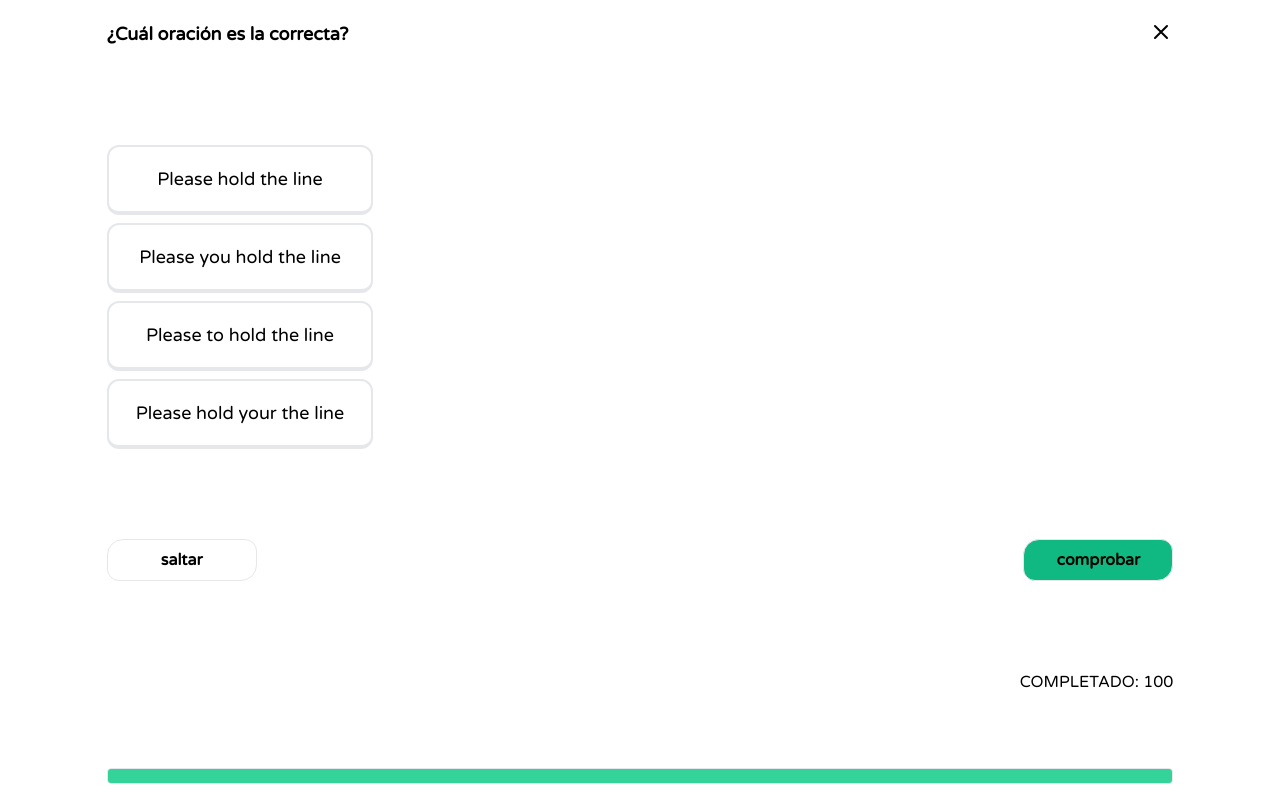
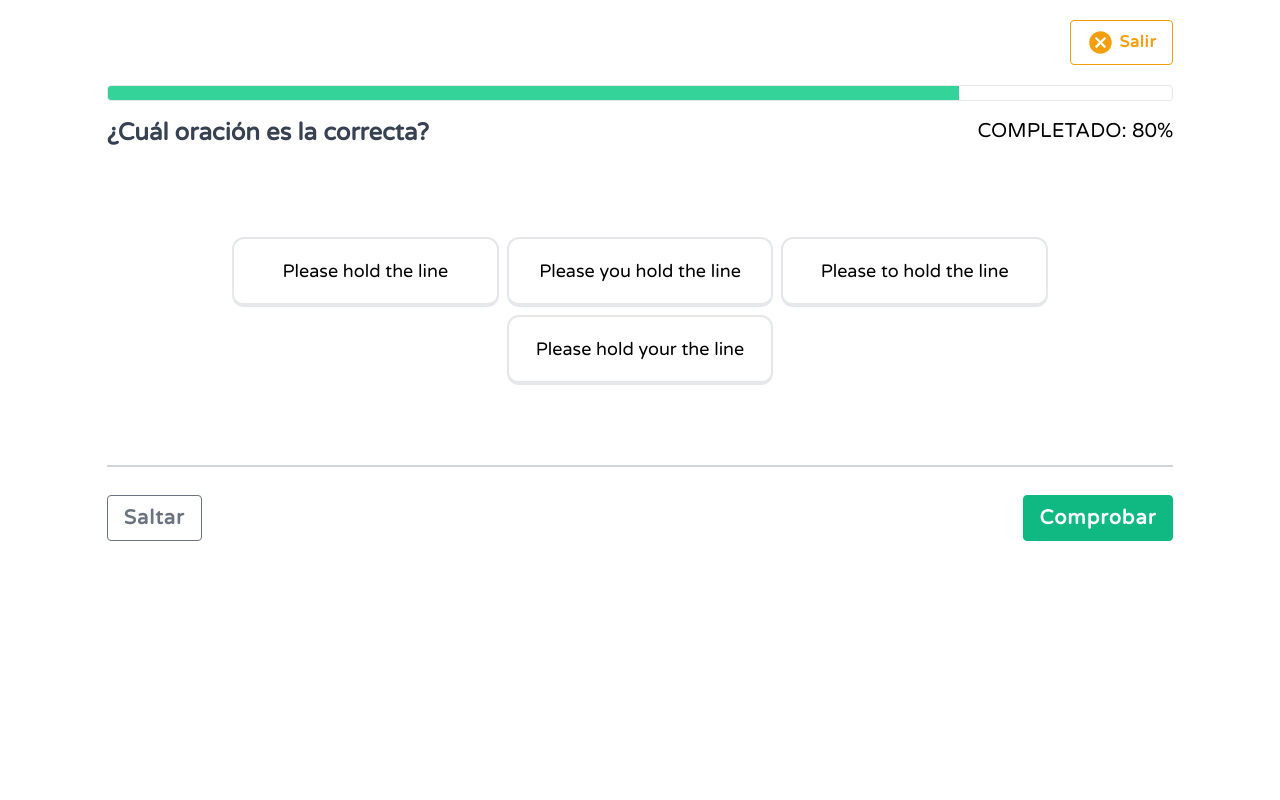
Before and after one commit to dvelez3815/eLearningUTMFCI, a React (Create React App) app: page /modulo/1/grammar/2 in a window 1280 px wide. Built offline with nearby package versions, Linux system fonts and the light colour scheme.

Commit message:
grammar 2

```diff
--- a/src/components/pages/ejercicios/Emparejar.js
+++ b/src/components/pages/ejercicios/Emparejar.js
@@ -1,132 +1,155 @@
-import React, { createRef, useRef, useState } from 'react'
-import { useHistory } from 'react-router-dom';
+import React, { createRef, useRef, useState } from "react";
+import { useHistory } from "react-router-dom";
+import { mostrarAlertaError, mostrarAlertaExito } from "../../Alert/Alerts";
+import CancelIcon from "@material-ui/icons/Cancel";
 
 export const Emparejar = () => {
-
   const history = useHistory();
 
   let datos = {
-        total_completado:80,
-        ejercicios:[
+    total_completado: 80,
+    ejercicios: [
       {
-            id:1,
-            item: ["Please hold the line",'____________'],
-            respuesta: "library"
+        id: 1,
+        item: ["Please hold the line", "____________"],
+        respuesta: "library",
       },
       {
-            id:2,
-            item: ["Please you hold the line",'____________'],
-            respuesta: "pizza"
-          },{
-            id:3,
-            item: ["Please to hold the line",'____________'],
-            respuesta: "bank"
+        id: 2,
+        item: ["Please you hold the line", "____________"],
+        respuesta: "pizza",
       },
       {
-            id:4,
-            item: ["Please hold your the line",'____________'],
-            respuesta: "library"
+        id: 3,
+        item: ["Please to hold the line", "____________"],
+        respuesta: "bank",
+      },
+      {
+        id: 4,
+        item: ["Please hold your the line", "____________"],
+        respuesta: "library",
       },
     ],
   };
 
-
-    const imagesRef = useRef([...Array(datos.ejercicios.length)].map(() => createRef()));
+  const imagesRef = useRef(
+    [...Array(datos.ejercicios.length)].map(() => createRef())
+  );
 
   const [marcado, setMarcado] = useState(false);
-  const marcar = (imagenRef)=>{
+  const marcar = (imagenRef) => {
     try {
       //borrar todas las otras referencias
-      (imagesRef.current.forEach(ref => {
-        (ref.current.classList.contains("activado"))&&ref.current.classList.remove("activado");
-        (imagenRef.current.setAttribute("aria-checked", "false"));
-      }))
+      imagesRef.current.forEach((ref) => {
+        ref.current.classList.contains("activado") &&
+          ref.current.classList.remove("activado");
+        imagenRef.current.setAttribute("aria-checked", "false");
+      });
 
       imagenRef.current.classList.toggle("activado");
-      (imagenRef.current.setAttribute("aria-checked", "true"));
+      imagenRef.current.setAttribute("aria-checked", "true");
     } catch (error) {
       console.log(error);
     }
-  }
+  };
 
   return (
-        <div className="container m-auto p-auto w-10/12 flex flex-col h-screen justify-between ">
-          <div className="flex justify-between py-5">
-            <h2>
-              <span>
-                <p className="text-lg font-bold	">¿Cuál oración es la correcta?</p>
-              </span>
-            </h2>
-            <div>
-              <button onClick={()=>history.push('/dashboard')}>
-                <svg
-                  xmlns="http://www.w3.org/2000/svg"
-                  className="h-6 w-6"
-                  fill="none"
-                  viewBox="0 0 24 24"
-                  stroke="currentColor"
+    <div className="container m-auto p-auto   w-10/12">
+      <div className="flex justify-between">
+        <div></div>
+        <div className="order-last my-3 ">
+          <button
+            onClick={() => history.push("/dashboard")}
+            className="bg-transparent tracking-wider  my-2 text-yellow-500 font-semibold hover:text-yellow-400 py-2 px-4 border border-yellow-500 hover:border-yellow-500 rounded"
           >
-                  <path
-                    strokeLinecap="round"
-                    strokeLinejoin="round"
-                    strokeWidth={2}
-                    d="M6 18L18 6M6 6l12 12"
-                  />
-                </svg>
+            <CancelIcon style={{ fontSize: 27 }} /> Salir
           </button>
         </div>
       </div>
-          <div className="flex flex-col flex-wrap gap-2 mb-4" aria-label="choice" role="radiogroup">
-          {datos.ejercicios.map((ejercicio, index)=>{
-          return(<GrammarImage key={index} src={'https://d2pur3iezf4d1j.cloudfront.net/images/18a521f1507cb86689faa5b2e8277703'} alt={"agua"} nombre={"agua"} marcar={marcar} myref={imagesRef.current[index]} data={datos.ejercicios[index]}/>)
+
+      <div className="overflow-hidden h-2 mb-2 text-xs flex rounded bg-amber-200 h-4 border">
+        <div
+          style={{ width: `${datos.total_completado}%` }}
+          className="shadow-none flex flex-col text-center whitespace-nowrap text-white justify-center bg-green-400"
+        ></div>
+      </div>
+      <div className="flex justify-between py-2">
+        <h2>
+          <span>
+            <p className="text-2xl font-bold	text-gray-700">
+              ¿Cuál oración es la correcta?
+            </p>
+          </span>
+        </h2>
+        <div className="order-last text-xl">
+          <p>COMPLETADO: {`${datos.total_completado}%`}</p>
+        </div>
+      </div>
+      <div
+        className="flex flex-wrap items-center justify-center  	gap-2 my-20"
+        aria-label="choice"
+        role="radiogroup"
+      >
+        {datos.ejercicios.map((ejercicio, index) => {
+          return (
+            <GrammarImage
+              key={index}
+              src={
+                "https://d2pur3iezf4d1j.cloudfront.net/images/18a521f1507cb86689faa5b2e8277703"
               }
-        )}
+              alt={"agua"}
+              nombre={"agua"}
+              marcar={marcar}
+              myref={imagesRef.current[index]}
+              data={datos.ejercicios[index]}
+            />
+          );
+        })}
+      </div>
 
-        </div>
+      <div className="shadow-md border border-gray-300 my-5 w-full"></div>
       <div className="flex justify-between flex-col sm:flex-row">
         <div className="mb-4">
-              <button className="btn-exercise" disabled={false} onClick={()=>console.log("hola")}>
-                <span>
-                  <p>saltar</p>
-                </span>
+          <button
+            disabled={false}
+            onClick={() => console.log("hola")}
+            className="bg-transparent text-xl tracking-wider  my-2 text-gray-500 font-semibold hover:text-gray-400 py-2 px-4 border border-gray-500 hover:border-gray-500 rounded"
+          >
+            Saltar
           </button>
         </div>
-
         <div className="mb-4">
-            <button className="bg-green-500 hover:bg-green-700 btn-exercise">
+          <button
+            className=" text-xl tracking-wider  my-2 text-white bg-green-500 font-semibold  hover:bg-green-400 py-2 px-4 capitalize border border-green-500 hover:border-green-600 rounded "
+            onClick={() => mostrarAlertaError()}
+          >
             <span>
               <p>comprobar</p>
             </span>
           </button>
         </div>
       </div>
-          <div className="flex justify-between">
-            <div></div>
-            <div className="order-last">
-              <p>COMPLETADO: {100}</p>
-            </div>
-          </div>
-
-          <div className="overflow-hidden h-2 mb-4 text-xs flex rounded bg-amber-200 h-4 border">
-            <div
-              style={{ width: "100%" }}
-              className="shadow-none flex flex-col text-center whitespace-nowrap text-white justify-center bg-green-400"
-            ></div>
-          </div>
     </div>
   );
-}
-
-const GrammarImage = (props)=>{
+};
+const GrammarImage = (props) => {
   console.log(props);
-    return(
-      <div  style={{height: "70px"}} className="flex flex-col w-1/4 center-items justify-center flex-wrap cardCheck" aria-checked="false" role="radio" tabIndex="-1" ref={props.myref}>
-        <button        onClick={()=>{
+  return (
+    <div
+      style={{ height: "70px" }}
+      className="flex flex-col w-1/4 center-items justify-center flex-wrap cardCheck"
+      aria-checked="false"
+      role="radio"
+      tabIndex="-1"
+      ref={props.myref}
+    >
+      <button
+        onClick={() => {
           props.marcar(props.myref);
-
-        }}>
+        }}
+      >
         <p className="text-lg	 font-medium	">{props.data.item[0]}</p>
       </button>
     </div>
-    )
-  }
+  );
+};
--- a/src/components/pages/ejercicios/Grammar.js
+++ b/src/components/pages/ejercicios/Grammar.js
@@ -72,13 +72,13 @@ const Grammar = (props) => {
         </div>
       </div>
 
-      <div className="overflow-hidden h-2 mb-4 text-xs flex rounded bg-amber-200 h-4 border">
+      <div className="overflow-hidden h-2 mb-2 text-xs flex rounded bg-amber-200 h-4 border">
         <div
           style={{ width: `${datos.total_completado}%` }}
           className="shadow-none flex flex-col text-center whitespace-nowrap text-white justify-center bg-green-400"
         ></div>
       </div>
-      <div className="flex justify-between py-5">
+      <div className="flex justify-between py-2">
         <h2>
           <span>
             <p className="text-2xl font-bold	text-gray-700">
@@ -91,7 +91,7 @@ const Grammar = (props) => {
         </div>
       </div>
       <div
-        className="flex flex-wrap items-center justify-center	gap-2 mb-4"
+        className="flex flex-wrap items-center justify-center	gap-2 my-12"
         aria-label="choice"
         role="radiogroup"
       >
```
Lines whose indentation alone changed are shown as unchanged.
